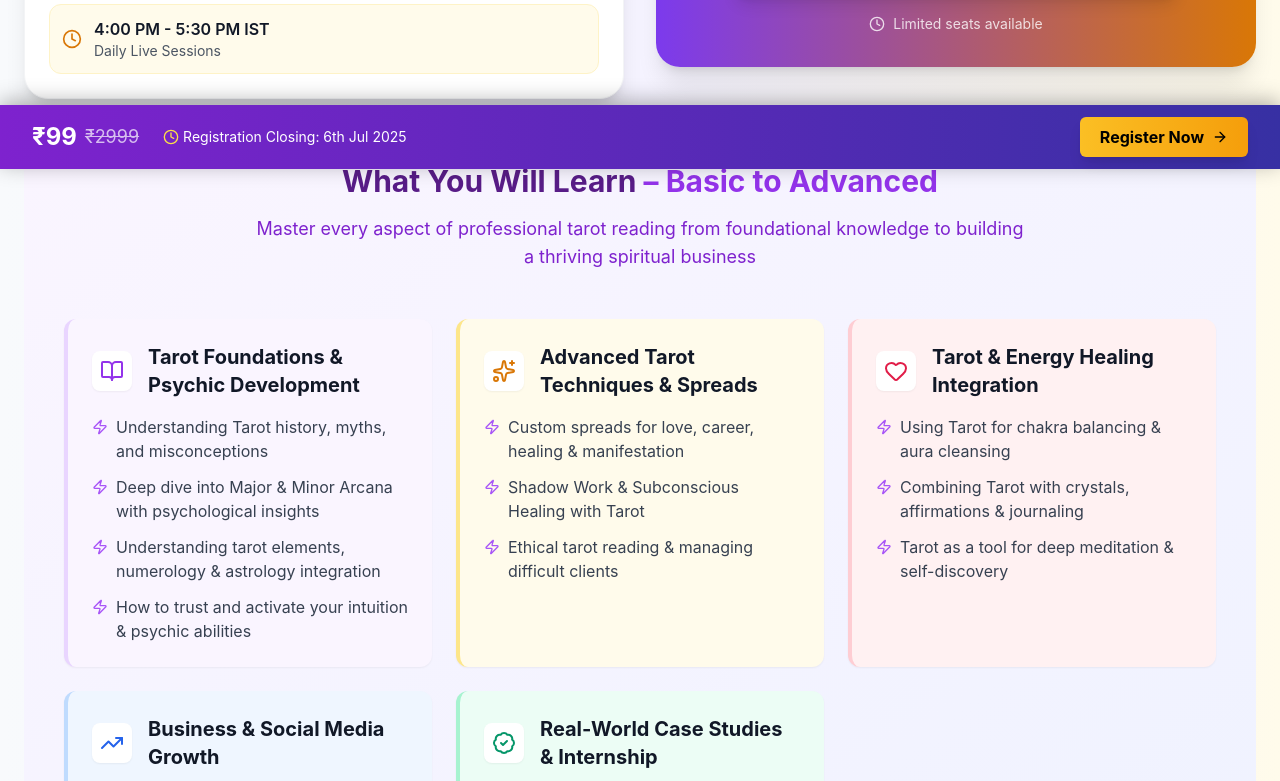
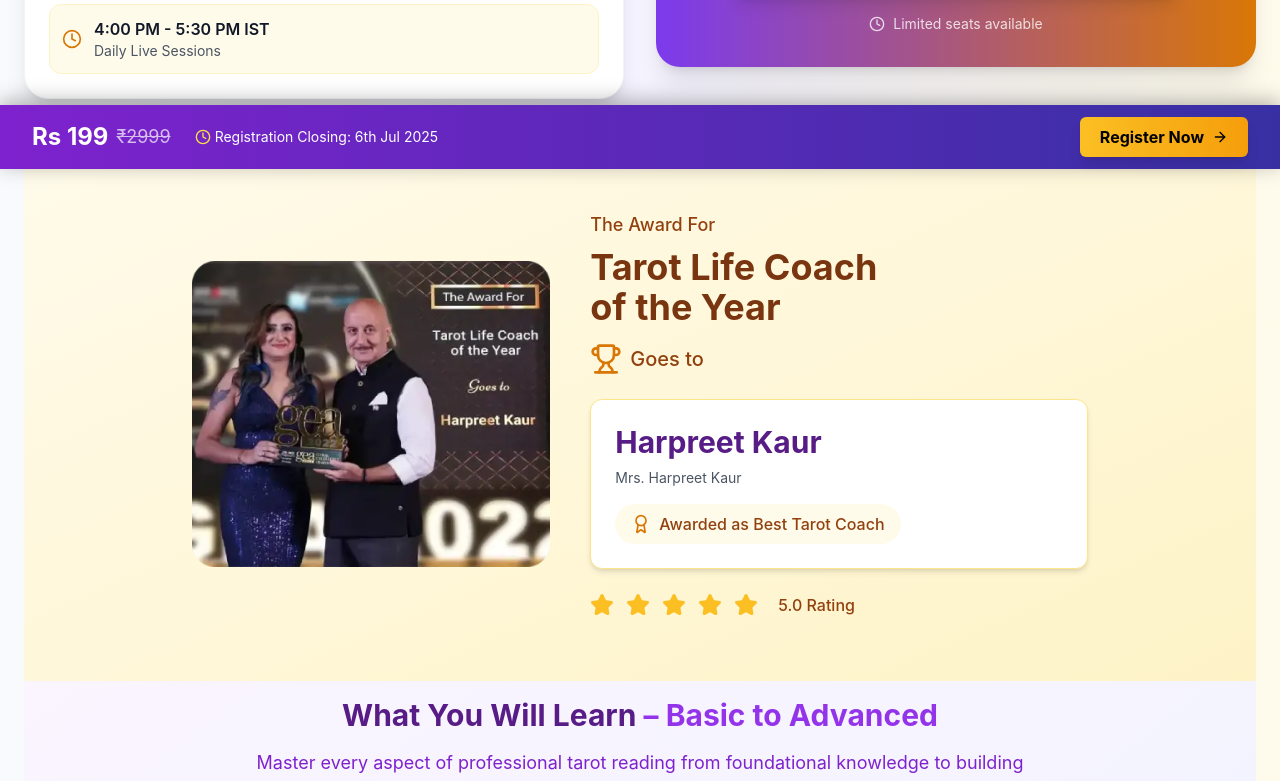
Before and after one commit to ayushjain27/tarot-cart, a React (Create React App) app: page / in a window 1280 px wide. Shown: the part 695-1476 px from the top of the page. Built offline with nearby package versions, Linux system fonts and the light colour scheme.

Commit message:
add new changes

```diff
--- a/src/component/Dashboard.js
+++ b/src/component/Dashboard.js
@@ -32,17 +32,16 @@ import {
   MessageSquare,
   Phone,
   X,
+  Trophy,
 } from "lucide-react";
-import Image from "./tarot-card-reader--e1717139958797.webp";
-import Image1 from "./Frame-1519-5.webp";
-import Image2 from "./Frame-1519-6.webp";
 import Image3 from "./trot-bonus-Image-01.webp";
 import Image4 from "./tarot-bonus-2.webp";
 import Image5 from "./actual-bonus-3-tarot-1.webp";
 import Image6 from "./tarot-bonues-3-Image-01.webp";
 import Image7 from "./tarot-bonus-05.webp";
 import Image8 from "./tarot-bonues-3-Image-01 (1).webp";
-import Image9 from "./mentor-img.webp"
+import Image9 from "./mentor-img.webp";
+import Image10 from "./Harpeet-kaur-new-image-new-1-1-2-1.webp";
 
 const TarotWorkshopScreen = () => {
   const [visible, setVisible] = useState(false);
@@ -640,6 +639,66 @@ const TarotWorkshopScreen = () => {
                 </div>
               </div>
             </div>
+            <div className="bg-gradient-to-br from-amber-50 to-amber-100 py-16 px-4 sm:px-6 lg:px-8">
+              <div className="max-w-4xl mx-auto">
+                <div className="flex flex-col md:flex-row items-center gap-10">
+                  {/* Award Image - Replace with actual award image */}
+                  <div className="h-160 overflow-hidden">
+                    <img
+                      src={Image10}
+                      // alt={bonus.title}
+                      className="w-full h-full object-cover"
+                    />
+                  </div>
+
+                  {/* Award Content */}
+                  <div className="w-full md:w-2/3 text-center md:text-left">
+                    <div className="mb-6">
+                      <h3 className="text-lg font-medium text-amber-800 mb-2">
+                        The Award For
+                      </h3>
+                      <h2 className="text-3xl sm:text-4xl font-bold text-amber-900 mb-4">
+                        Tarot Life Coach{" "}
+                        <span className="block">of the Year</span>
+                      </h2>
+                      <div className="flex items-center justify-center md:justify-start gap-2 mb-6">
+                        <Trophy className="w-8 h-8 text-amber-600" />
+                        <p className="text-xl font-medium text-amber-800">
+                          Goes to
+                        </p>
+                      </div>
+                    </div>
+
+                    <div className="bg-white rounded-xl p-6 shadow-md border border-amber-200">
+                      <h1 className="text-2xl sm:text-3xl font-bold text-purple-900 mb-2">
+                        Harpreet Kaur
+                      </h1>
+                      <p className="text-sm text-gray-600 mb-4">
+                        Mrs. Harpreet Kaur
+                      </p>
+                      <div className="flex items-center justify-center gap-2 bg-amber-50 px-4 py-2 rounded-full inline-flex">
+                        <Award className="w-5 h-5 text-amber-600" />
+                        <span className="font-medium text-amber-800">
+                          Awarded as Best Tarot Coach
+                        </span>
+                      </div>
+                    </div>
+
+                    <div className="mt-6 flex flex-wrap justify-center md:justify-start gap-3">
+                      {[...Array(5)].map((_, i) => (
+                        <Star
+                          key={i}
+                          className="w-6 h-6 fill-amber-400 text-amber-400"
+                        />
+                      ))}
+                      <span className="text-amber-800 font-medium ml-2">
+                        5.0 Rating
+                      </span>
+                    </div>
+                  </div>
+                </div>
+              </div>
+            </div>
             <div className="bg-gradient-to-br from-purple-50 to-indigo-50 py-4 px-4 sm:px-6 lg:px-8">
               <div className="max-w-6xl mx-auto">
                 <div className="text-center mb-12">
@@ -681,10 +740,15 @@ const TarotWorkshopScreen = () => {
                 </div>
 
                 <div className="mt-4 text-center">
-                  <div className="inline-flex items-center px-6 py-3 bg-gradient-to-r from-purple-600 to-indigo-600 text-white font-bold rounded-lg shadow-lg hover:shadow-xl transition-all">
+                  <button onClick={() =>
+                    window.open(
+                      "https://superprofile.bio/e/2daypraticaltarotwebnair?fbclid=PAQ0xDSwLWGSVleHRuA2FlbQIxMQABp8FG1c-grgtEaSu-mgmzgPiz4yZqT_E3-ULXKIdN1APXmecoBA39B2vDb6wK_aem_NDXj4ePOpKMB4mVDEnVofw",
+                      "_blank"
+                    )
+                  } className="inline-flex items-center px-6 py-3 bg-gradient-to-r from-purple-600 to-indigo-600 text-white font-bold rounded-lg shadow-lg hover:shadow-xl transition-all">
                     <Gem className="mr-2 h-5 w-5" />
                     Enroll Now to Start Your Journey
-                  </div>
+                  </button>
                 </div>
               </div>
             </div>
@@ -806,10 +870,15 @@ const TarotWorkshopScreen = () => {
                 </div>
 
                 <div className="mt-4 text-center">
-                  <div className="inline-flex items-center px-6 py-3 bg-gradient-to-r from-purple-600 to-indigo-600 text-white font-bold rounded-lg shadow-lg hover:shadow-xl transition-all">
+                  <button onClick={() =>
+                    window.open(
+                      "https://superprofile.bio/e/2daypraticaltarotwebnair?fbclid=PAQ0xDSwLWGSVleHRuA2FlbQIxMQABp8FG1c-grgtEaSu-mgmzgPiz4yZqT_E3-ULXKIdN1APXmecoBA39B2vDb6wK_aem_NDXj4ePOpKMB4mVDEnVofw",
+                      "_blank"
+                    )
+                  } className="inline-flex items-center px-6 py-3 bg-gradient-to-r from-purple-600 to-indigo-600 text-white font-bold rounded-lg shadow-lg hover:shadow-xl transition-all">
                     <Star className="mr-2 h-5 w-5" />
                     Choose the Superior Learning Experience
-                  </div>
+                  </button>
                 </div>
               </div>
             </div>
@@ -880,7 +949,12 @@ const TarotWorkshopScreen = () => {
                       </div>
 
                       <div className="flex justify-center">
-                        <button className="flex items-center px-6 py-3 bg-gradient-to-r from-purple-600 to-indigo-600 text-white font-bold rounded-lg shadow-lg hover:shadow-xl transition-all hover:from-purple-700 hover:to-indigo-700">
+                        <button onClick={() =>
+                    window.open(
+                      "https://superprofile.bio/e/2daypraticaltarotwebnair?fbclid=PAQ0xDSwLWGSVleHRuA2FlbQIxMQABp8FG1c-grgtEaSu-mgmzgPiz4yZqT_E3-ULXKIdN1APXmecoBA39B2vDb6wK_aem_NDXj4ePOpKMB4mVDEnVofw",
+                      "_blank"
+                    )
+                  } className="flex items-center px-6 py-3 bg-gradient-to-r from-purple-600 to-indigo-600 text-white font-bold rounded-lg shadow-lg hover:shadow-xl transition-all hover:from-purple-700 hover:to-indigo-700">
                           <Zap className="w-5 h-5 mr-2" />
                           Join Harpreet's Program
                         </button>
@@ -925,7 +999,12 @@ const TarotWorkshopScreen = () => {
                 </div>
 
                 <div className="text-center">
-                  <button className="inline-flex items-center justify-center px-8 py-4 bg-gradient-to-r from-purple-600 to-indigo-600 text-white font-bold rounded-lg shadow-lg hover:shadow-xl transition-all transform hover:scale-105 group">
+                  <button onClick={() =>
+                    window.open(
+                      "https://superprofile.bio/e/2daypraticaltarotwebnair?fbclid=PAQ0xDSwLWGSVleHRuA2FlbQIxMQABp8FG1c-grgtEaSu-mgmzgPiz4yZqT_E3-ULXKIdN1APXmecoBA39B2vDb6wK_aem_NDXj4ePOpKMB4mVDEnVofw",
+                      "_blank"
+                    )
+                  } className="inline-flex items-center justify-center px-8 py-4 bg-gradient-to-r from-purple-600 to-indigo-600 text-white font-bold rounded-lg shadow-lg hover:shadow-xl transition-all transform hover:scale-105 group">
                     <span className="mr-3">
                       Apply for Internship Opportunities
                     </span>
@@ -1024,7 +1103,7 @@ const TarotWorkshopScreen = () => {
                         </h3>
                       </div>
                       <div className="text-4xl font-bold text-gray-900 mb-2">
-                        Rs 99
+                        Rs 199
                       </div>
                       <div className="flex items-center text-green-600 mb-3">
                         <BadgeCheck className="h-5 w-5 mr-2" />
@@ -1039,8 +1118,13 @@ const TarotWorkshopScreen = () => {
                   </div>
 
                   <div className="text-center">
-                    <button className="inline-flex items-center justify-center px-8 py-4 bg-gradient-to-r from-purple-600 to-indigo-600 text-white font-bold rounded-lg shadow-lg hover:from-purple-700 hover:to-indigo-700 transition-all transform hover:scale-105">
-                      <span className="mr-2">Register Now for Just Rs 99</span>
+                    <button onClick={() =>
+                    window.open(
+                      "https://superprofile.bio/e/2daypraticaltarotwebnair?fbclid=PAQ0xDSwLWGSVleHRuA2FlbQIxMQABp8FG1c-grgtEaSu-mgmzgPiz4yZqT_E3-ULXKIdN1APXmecoBA39B2vDb6wK_aem_NDXj4ePOpKMB4mVDEnVofw",
+                      "_blank"
+                    )
+                  } className="inline-flex items-center justify-center px-8 py-4 bg-gradient-to-r from-purple-600 to-indigo-600 text-white font-bold rounded-lg shadow-lg hover:from-purple-700 hover:to-indigo-700 transition-all transform hover:scale-105">
+                      <span className="mr-2">Register Now for Just Rs 199</span>
                       <ArrowRight className="h-5 w-5" />
                     </button>
                   </div>
@@ -1154,7 +1238,12 @@ const TarotWorkshopScreen = () => {
                     </div>
 
                     <div className="mt-4 text-center">
-                      <button className="inline-flex items-center px-5 py-2 sm:px-6 sm:py-3 border border-transparent text-sm sm:text-base font-medium rounded-md shadow-sm text-white bg-gradient-to-r from-purple-600 to-indigo-600 hover:from-purple-700 hover:to-indigo-700 focus:outline-none focus:ring-2 focus:ring-offset-2 focus:ring-purple-500 transition-all">
+                      <button onClick={() =>
+                    window.open(
+                      "https://superprofile.bio/e/2daypraticaltarotwebnair?fbclid=PAQ0xDSwLWGSVleHRuA2FlbQIxMQABp8FG1c-grgtEaSu-mgmzgPiz4yZqT_E3-ULXKIdN1APXmecoBA39B2vDb6wK_aem_NDXj4ePOpKMB4mVDEnVofw",
+                      "_blank"
+                    )
+                  } className="inline-flex items-center px-5 py-2 sm:px-6 sm:py-3 border border-transparent text-sm sm:text-base font-medium rounded-md shadow-sm text-white bg-gradient-to-r from-purple-600 to-indigo-600 hover:from-purple-700 hover:to-indigo-700 focus:outline-none focus:ring-2 focus:ring-offset-2 focus:ring-purple-500 transition-all">
                         <BookOpen className="mr-2 h-4 w-4 sm:h-5 sm:w-5" />
                         Join Our Next Workshop
                       </button>
@@ -1312,7 +1401,7 @@ const TarotWorkshopScreen = () => {
             <div className="flex flex-col sm:flex-row items-center justify-between">
               <div className="flex items-center mb-3 sm:mb-0">
                 <div className="flex items-center mr-6">
-                  <span className="text-2xl font-bold mr-2">₹99</span>
+                  <span className="text-2xl font-bold mr-2">Rs 199</span>
                   <span className="text-lg line-through opacity-70">₹2999</span>
                 </div>
                 <div className="flex items-center text-sm">
```
Also changed, not shown: src/component/Harpeet-kaur-new-image-new-1-1-2-1.webp (added). Lines whose indentation alone changed are shown as unchanged.
